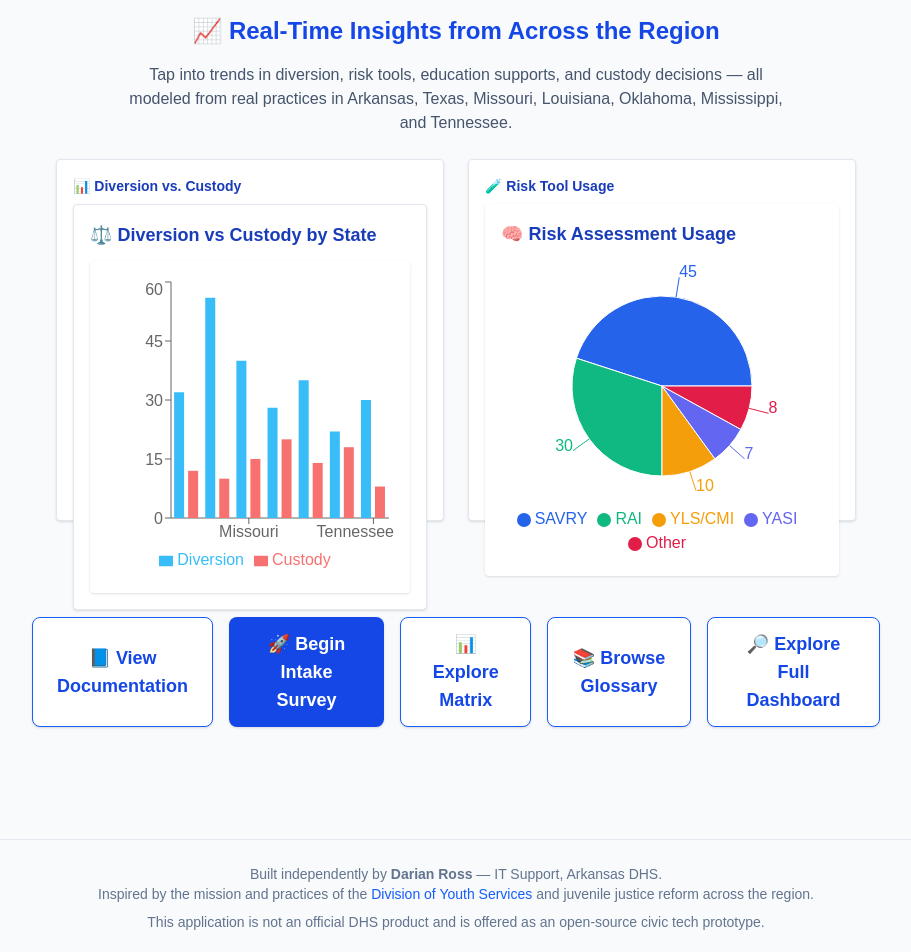
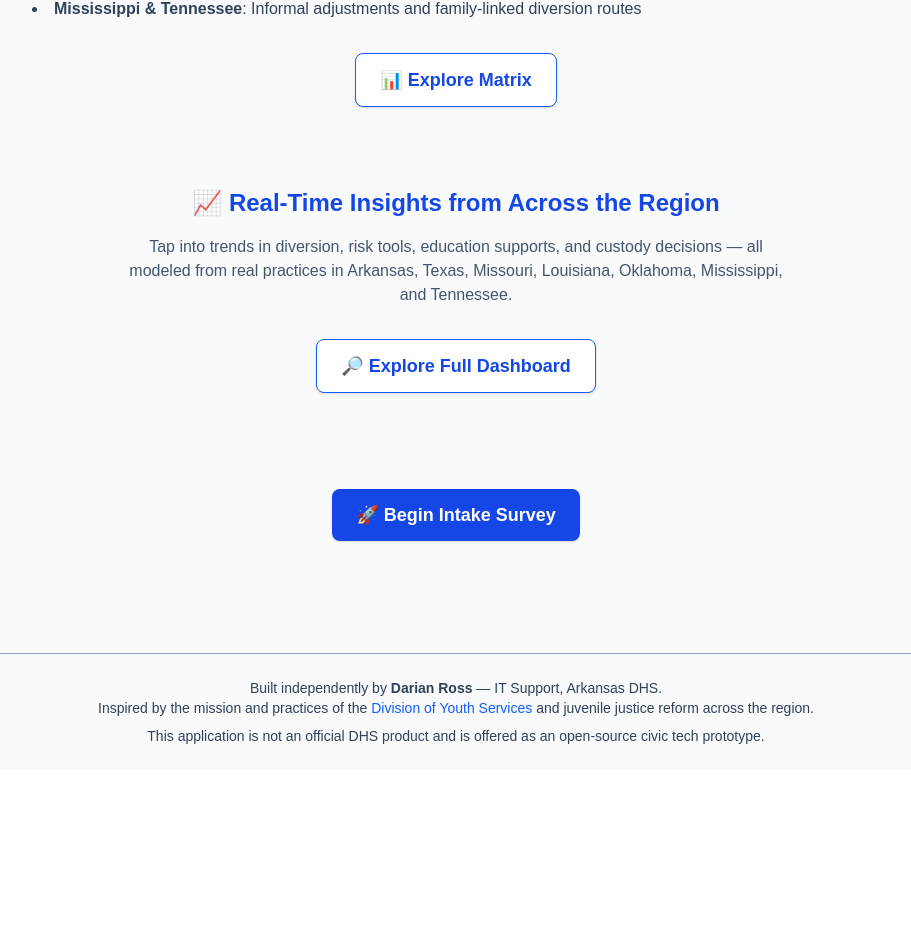
Before and after one commit to dariansweb/SecondChanceYouthMap, a Next.js app: page / in a window 1280 px wide. Shown: the part 1398-2350 px from the top of the page, without its empty margins (184-1095 px from the left). After the commit the page ends 2168 px from the top, so only its background shows below. Built offline with nearby package versions, Linux system fonts and the light colour scheme.

Commit message:
final changes to the home page

```diff
--- a/src/app/page.tsx
+++ b/src/app/page.tsx
@@ -48,6 +48,14 @@ export default function HomePage() {
             **Matrix** of decision points like Diversion, Risk Tools, Education
             Support, and Custody Planning.
           </p>
+          <div className="text-center mt-8">
+            <Link
+              href="/docs"
+              className="inline-flex items-center justify-center gap-2 bg-white text-blue-700 border border-blue-600 hover:bg-blue-50 hover:border-blue-700 font-semibold text-lg px-6 py-3 rounded-lg shadow-sm transition duration-200"
+            >
+              📘 View Documentation
+            </Link>
+          </div>
         </section>
 
         <section className="mb-16">
@@ -125,7 +133,16 @@ export default function HomePage() {
               family-linked diversion routes
             </li>
           </ul>
+          <div className="text-center mt-8">
+            <Link
+              href="/matrix"
+              className="inline-flex items-center justify-center gap-2 bg-white text-blue-700 border border-blue-600 hover:bg-blue-50 hover:border-blue-700 font-semibold text-lg px-6 py-3 rounded-lg shadow-sm transition duration-200"
+            >
+              📊 Explore Matrix
+            </Link>
+          </div>
         </section>
+
         {/* ✨ Dashboard Highlights */}
         <section className="mt-20 px-6 max-w-5xl mx-auto">
           <h2 className="text-2xl font-semibold text-blue-700 mb-4 text-center">
@@ -137,35 +154,17 @@ export default function HomePage() {
             Texas, Missouri, Louisiana, Oklahoma, Mississippi, and Tennessee.
           </p>
 
-          <div className="grid gap-6 grid-cols-1 md:grid-cols-2">
-            <div className="bg-white p-4 rounded shadow border border-slate-200">
-              <h3 className="text-blue-800 font-semibold mb-2 text-sm">
-                📊 Diversion vs. Custody
-              </h3>
-              <div className="h-[300px]">
-                <DiversionChart />
-              </div>
-            </div>
-            <div className="bg-white p-4 rounded shadow border border-slate-200">
-              <h3 className="text-blue-800 font-semibold mb-2 text-sm">
-                🧪 Risk Tool Usage
-              </h3>
-              <div className="h-[300px]">
-                <RiskToolUsageChart />
-              </div>
-            </div>
+          <div className="text-center mt-8">
+            <Link
+              href="/dashboard/"
+              className="inline-flex items-center justify-center gap-2 bg-white text-blue-700 border border-blue-600 hover:bg-blue-50 hover:border-blue-700 font-semibold text-lg px-6 py-3 rounded-lg shadow-sm transition duration-200"
+            >
+              🔎 Explore Full Dashboard
+            </Link>
           </div>
-
-          <div className="text-center mt-8"></div>
         </section>
 
         <section className="flex flex-col sm:flex-row justify-center gap-4 text-center mt-24">
-          <Link
-            href="/docs"
-            className="inline-flex items-center justify-center gap-2 bg-white text-blue-700 border border-blue-600 hover:bg-blue-50 hover:border-blue-700 font-semibold text-lg px-6 py-3 rounded-lg shadow-sm transition duration-200"
-          >
-            📘 View Documentation
-          </Link>
 
           <Link
             href="/intake"
@@ -174,29 +173,10 @@ export default function HomePage() {
             🚀 Begin Intake Survey
           </Link>
 
-          <Link
-            href="/matrix"
-            className="inline-flex items-center justify-center gap-2 bg-white text-blue-700 border border-blue-600 hover:bg-blue-50 hover:border-blue-700 font-semibold text-lg px-6 py-3 rounded-lg shadow-sm transition duration-200"
-          >
-            📊 Explore Matrix
-          </Link>
-
-          <Link
-            href="/glossary"
-            className="inline-flex items-center justify-center gap-2 bg-white text-blue-700 border border-blue-600 hover:bg-blue-50 hover:border-blue-700 font-semibold text-lg px-6 py-3 rounded-lg shadow-sm transition duration-200"
-          >
-            📚 Browse Glossary
-          </Link>
-          <Link
-            href="/dashboard/"
-            className="inline-flex items-center justify-center gap-2 bg-white text-blue-700 border border-blue-600 hover:bg-blue-50 hover:border-blue-700 font-semibold text-lg px-6 py-3 rounded-lg shadow-sm transition duration-200"
-          >
-            🔎 Explore Full Dashboard
-          </Link>
         </section>
       </div>
 
-      <footer className="text-center text-sm text-slate-500 mt-12 py-6 border-t border-slate-200">
+      <footer className="text-center text-sm text-slate-700 mt-12 py-6 border-t border-slate-400">
         <p>
           Built independently by <strong>Darian Ross</strong> — IT Support,
           Arkansas DHS.
```
